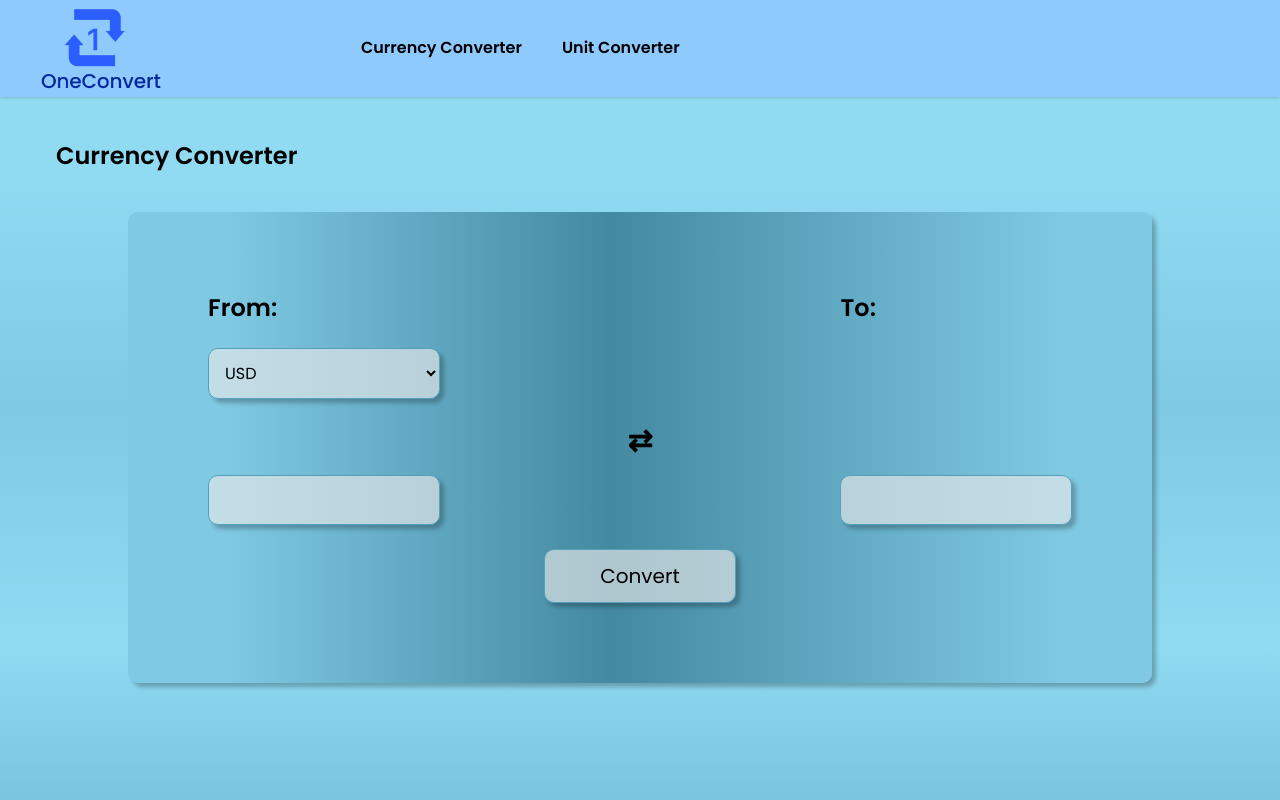
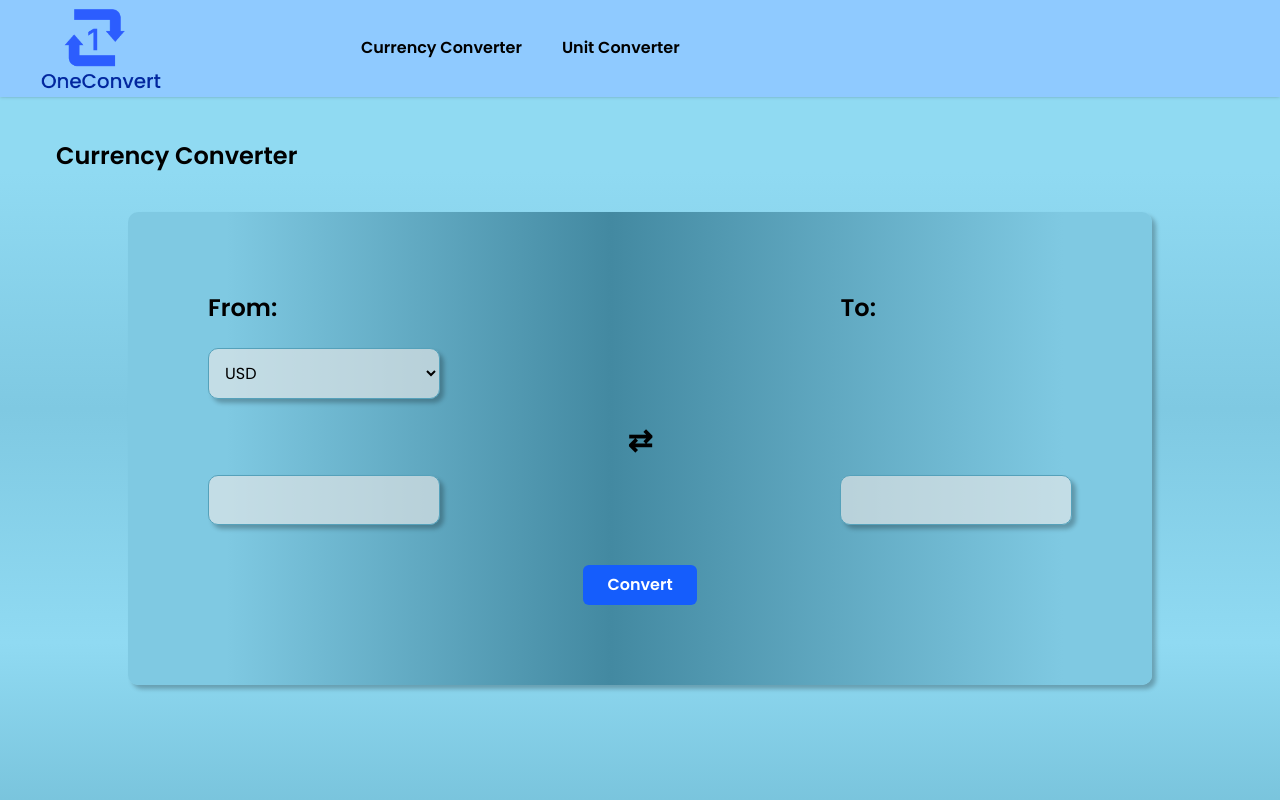
Before and after one commit to Aola-j/OneConvert-App, a React (Vite) app: page / in a window 1280 px wide. Shown: the top 800 px of the page. Built offline with nearby package versions, Linux system fonts and the light colour scheme.

Commit message:
Convert button response to click

```diff
--- a/src/components/ConvertButton.jsx
+++ b/src/components/ConvertButton.jsx
@@ -1,13 +1,15 @@
-function ConvertButton () {
+function ConvertButton ({ onClick, loading}) {
     return (
-        <div>
-            {/* Convert button */}
       <div className="flex justify-center">
-        <button className="gradient-dropdown p-3 rounded border w-40 md:w-48 text-xl">
-            Convert
+        <button onClick={onClick}
+        disabled={loading}
+        className={`bg-blue-600 text-white px-6 py-2 rounded-md font-semibold mt-4 hover:bg-blue-700 transition ${
+        loading ? "opacity-50 cursor-not-allowed" : ""
+      }`}
+    >
+      {loading ? "Converting..." : "Convert"}
         </button>
       </div>
-    </div>
     )
 }
 
```
